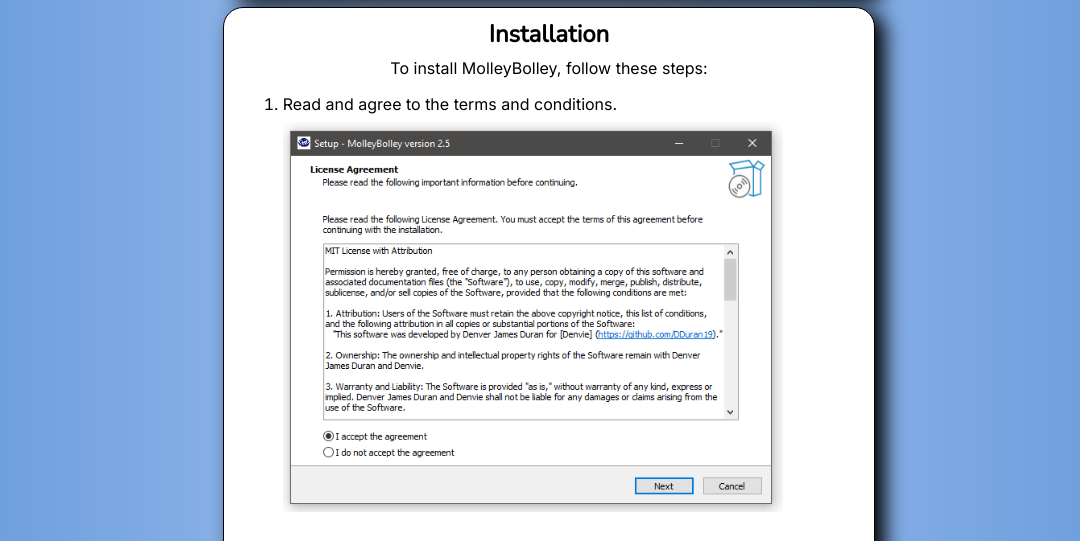
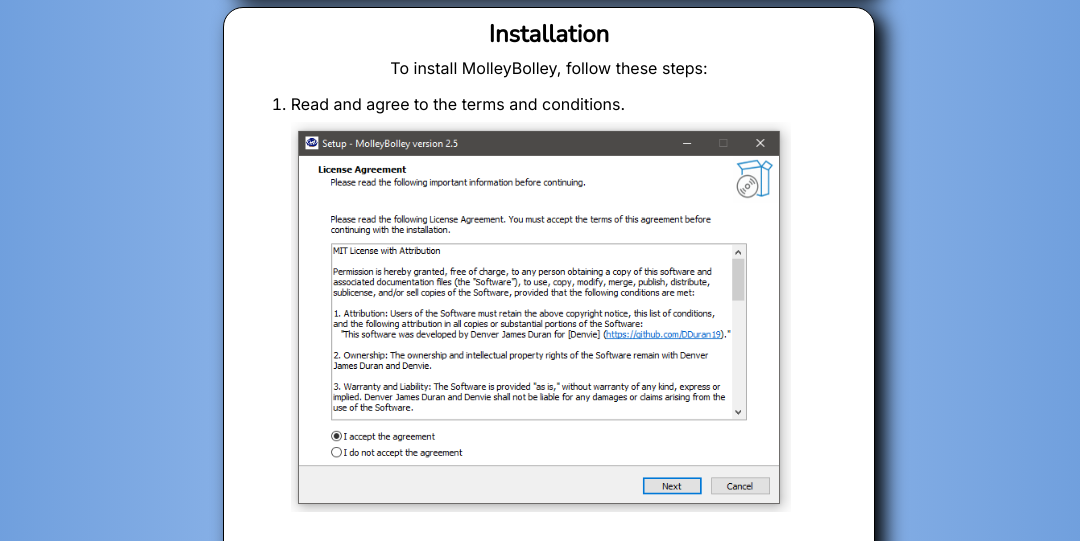
Before and after one commit to DDuran19/MolleyBolley, a plain HTML site: page index.html in a window 1280 px wide. Shown: the part 183-724 px from the top of the page, without its empty margins (91-1171 px from the left). Drawn offline with nearby package versions, Linux system fonts and the light colour scheme.

Commit message:
fix margin for ordered list

```diff
--- a/index.html
+++ b/index.html
@@ -42,7 +42,7 @@
             ol li {
                 list-style-type: decimal; /* or 'decimal-leading-zero', 'upper-alpha', 'lower-alpha'... */
                 list-style-position: outside; /* or 'inside' */
-                margin-left: 1em; /* gives 'room' for the numbers to appear in */
+                margin-left: 2em; /* gives 'room' for the numbers to appear in */
             }
             section {
                 display: flex;
```
